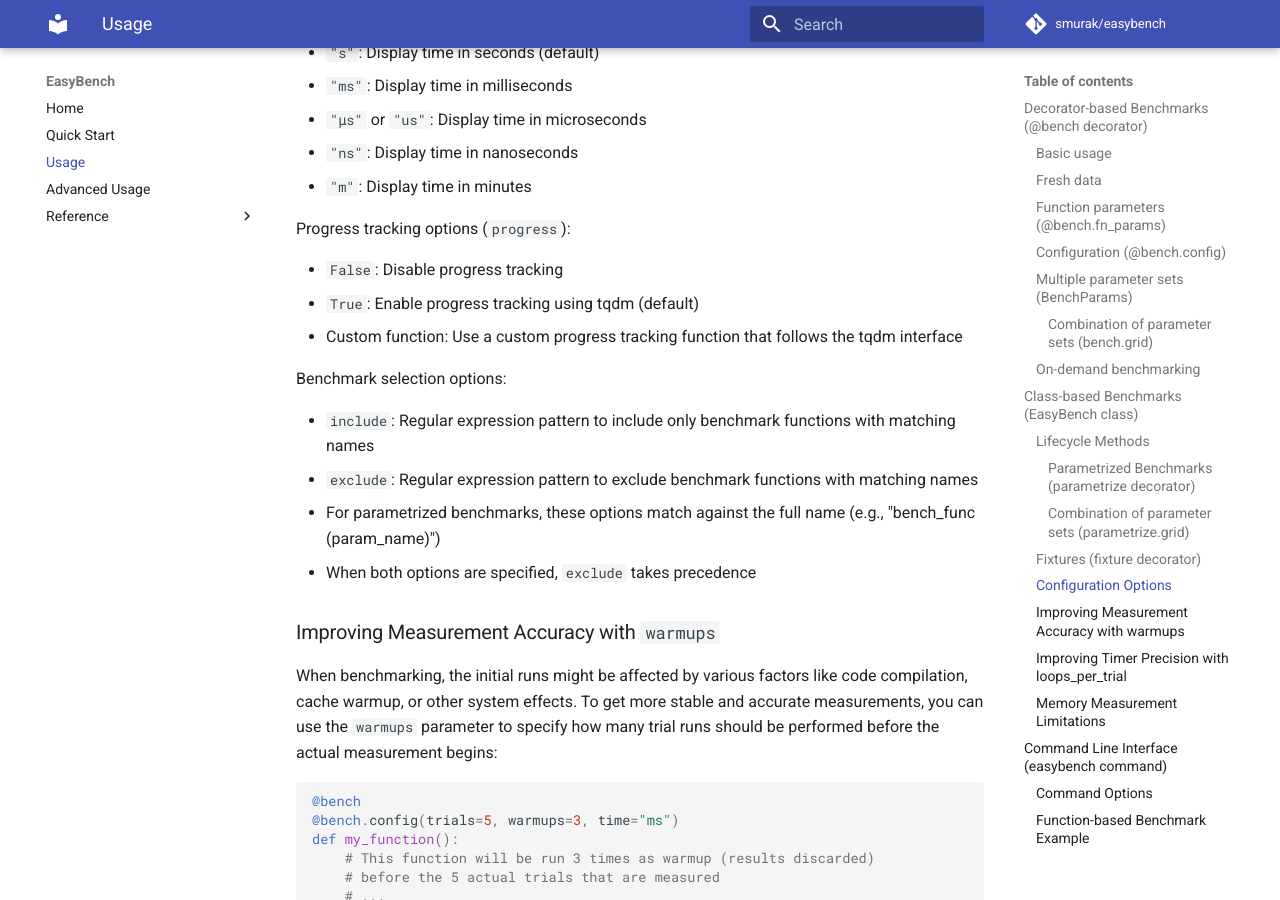
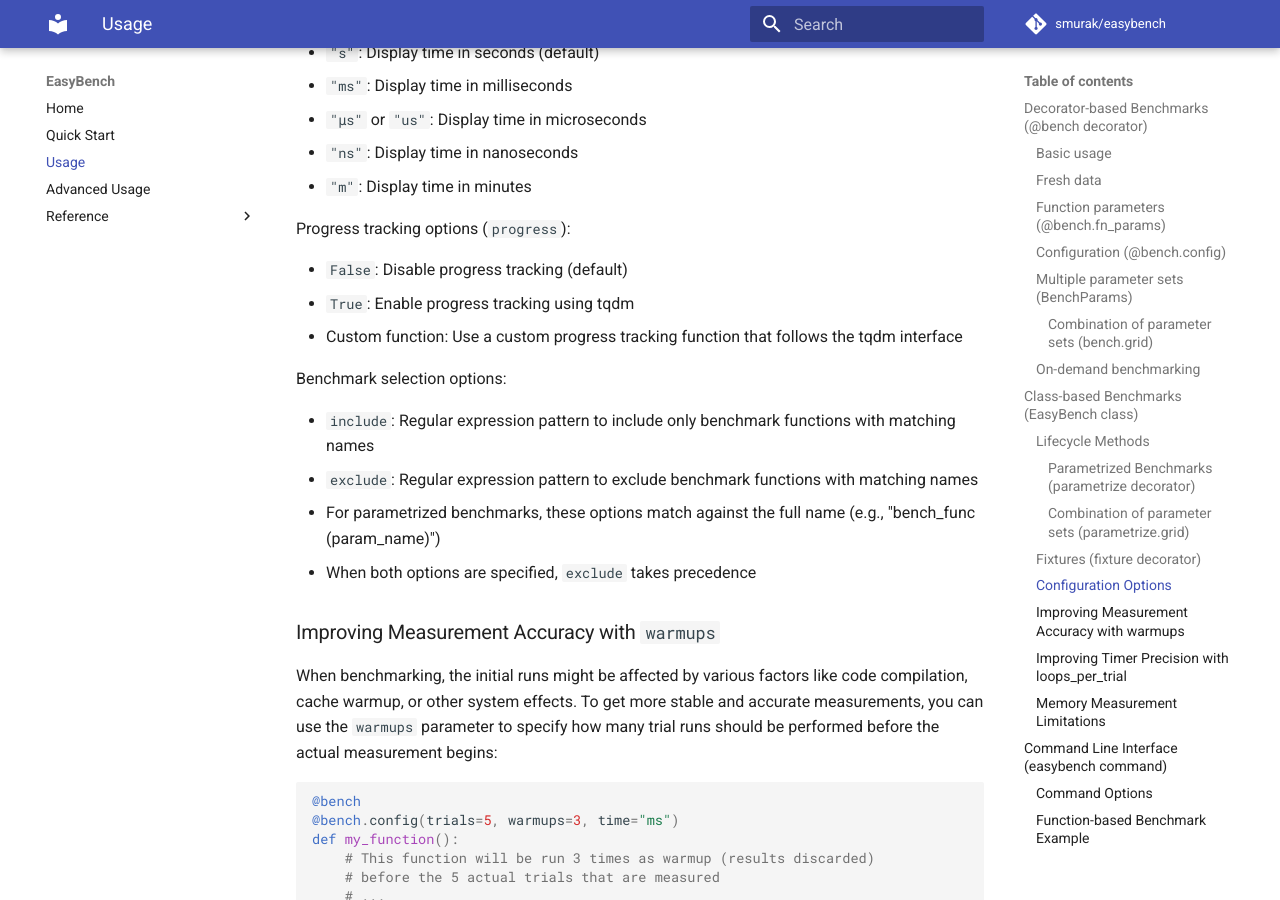
Before and after one commit to smurak/easybench, an MkDocs documentation site: the page built from docs/usage.md, in a window 1280 px wide and 900 px high, scrolled down 8335 px. Built offline with MkDocs 1.6.1 and Material for MkDocs 9.7.7, drawn with Linux system fonts in a browser that asks for light colours; comment, search, counter and statistics services are not loaded; some of the changed text lies outside the part shown.

Commit message:
feat: changed the default progress option to False

````diff
--- a/docs/usage.md
+++ b/docs/usage.md
@@ -395,8 +395,8 @@ Time measurement options (`time`):
 
 Progress tracking options (`progress`):
 
-- `False`: Disable progress tracking
-- `True`: Enable progress tracking using tqdm (default)
+- `False`: Disable progress tracking (default)
+- `True`: Enable progress tracking using tqdm
 - Custom function: Use a custom progress tracking function that follows the tqdm interface
 
 Benchmark selection options:
@@ -499,7 +499,7 @@ easybench [options] [path]
 ### Command Options
 
 ```bash
-easybench [--trials N] [--loops-per-trial N] [--warmups N] [--memory] [--memory-unit UNIT] [--sort-by METRIC] [--reverse] [--no-color] [--show-output] [--time-unit UNIT] [--no-progress] [--include PATTERN] [--exclude PATTERN] [--include-files PATTERN] [--exclude-files PATTERN] [path]
+easybench [--trials N] [--loops-per-trial N] [--warmups N] [--memory] [--memory-unit UNIT] [--sort-by METRIC] [--reverse] [--no-color] [--show-output] [--time-unit UNIT] [--no-progress] [--progress] [--include PATTERN] [--exclude PATTERN] [--include-files PATTERN] [--exclude-files PATTERN] [path]
 ```
 
 - `--trials N`: Number of trials (default: 5)
````
Also changed, not shown: other parts of docs/usage.md (+1 -0 lines), README-pypi.md (+4 -3 lines), README.md (+4 -3 lines), README_ja.md (+4 -3 lines), 3 other files.
